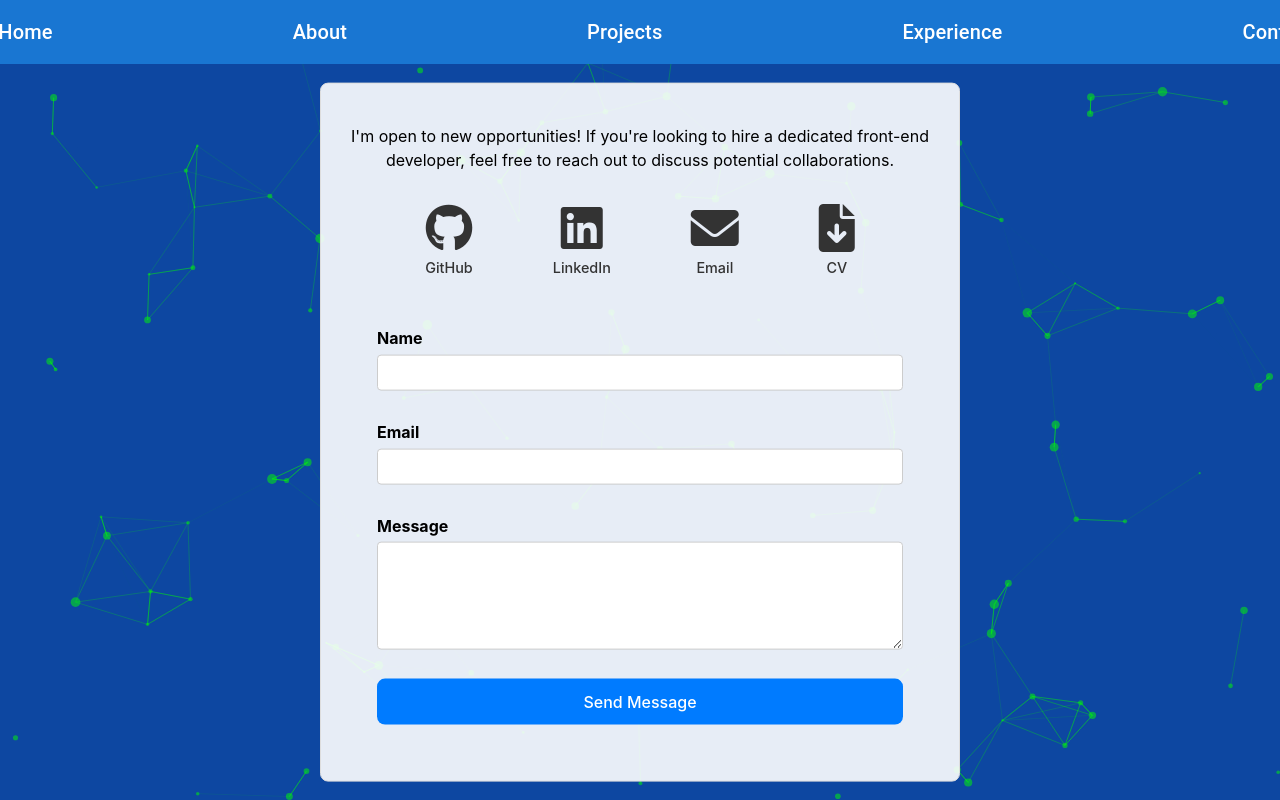
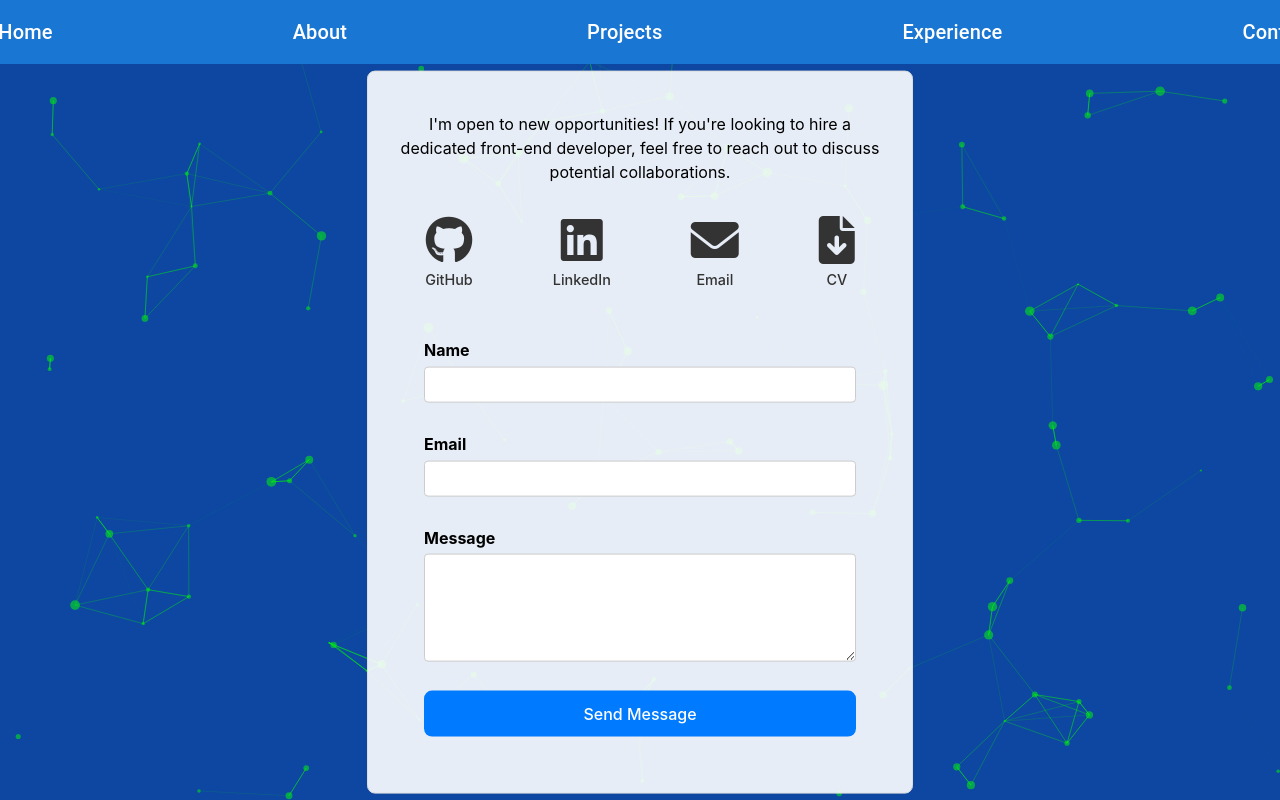
Before and after one commit to todor-savov/personal-portfolio, a React (Vite) app in the folder personal-portfolio/: page /contact in a window 1280 px wide. Built offline with nearby package versions, Linux system fonts and the light colour scheme.

Commit message:
Add animation for the main container in Contact.tsx (wrap it up with motion.div element from framer-motion library)

```diff
--- a/personal-portfolio/src/components/Contact/Contact.css
+++ b/personal-portfolio/src/components/Contact/Contact.css
@@ -7,6 +7,8 @@
     border: 1px solid #ddd;
     border-radius: 8px;
     background-color: rgba(255, 255, 255, 0.9);
+    min-width: 40vw;
+    width: 100%;
 }
 
 .contact-left {
@@ -114,6 +116,7 @@
 
 @media (max-width: 480px) {
     .contact-container {
+        min-width: 75vw;
         margin-top: 7rem;
     }
 
@@ -148,7 +151,7 @@
 
 @media (min-width: 481px) and (max-width: 768px) {
     .contact-container {
-        width: 60%;
+        min-width: 75vw;
         margin-top: 2rem;
     }
 
--- a/personal-portfolio/src/components/Contact/Contact.tsx
+++ b/personal-portfolio/src/components/Contact/Contact.tsx
@@ -2,6 +2,7 @@ import { useState } from 'react';
 import { Formik, Form, Field, ErrorMessage, FormikHelpers } from 'formik';
 import * as Yup from 'yup';
 import emailjs from 'emailjs-com';
+import { motion } from "framer-motion";
 import { Snackbar, Alert, AlertColor } from '@mui/material';
 import myCV from '../../assets/TodorSavovResume.pdf';
 import './Contact.css';
@@ -60,6 +61,12 @@ const Contact = () => {
     };
 
   return (
+        <motion.div
+            initial={{ opacity: 0, scale: 0.1, rotate: -180 }}
+            whileInView={{ opacity: 1, scale: 1, rotate: 0 }}
+            viewport={{ once: true }} transition={{ duration: 3 }}
+            style={{ position: 'relative', zIndex: 1 }}
+        >
             <div className="contact-container">
                 <div className="contact-row">
                     <div className="contact-left">
@@ -124,6 +131,7 @@ const Contact = () => {
                     </div>
                 </div>
             </div>
+        </motion.div>
   );
 };
 
```
Lines whose indentation alone changed are shown as unchanged.
